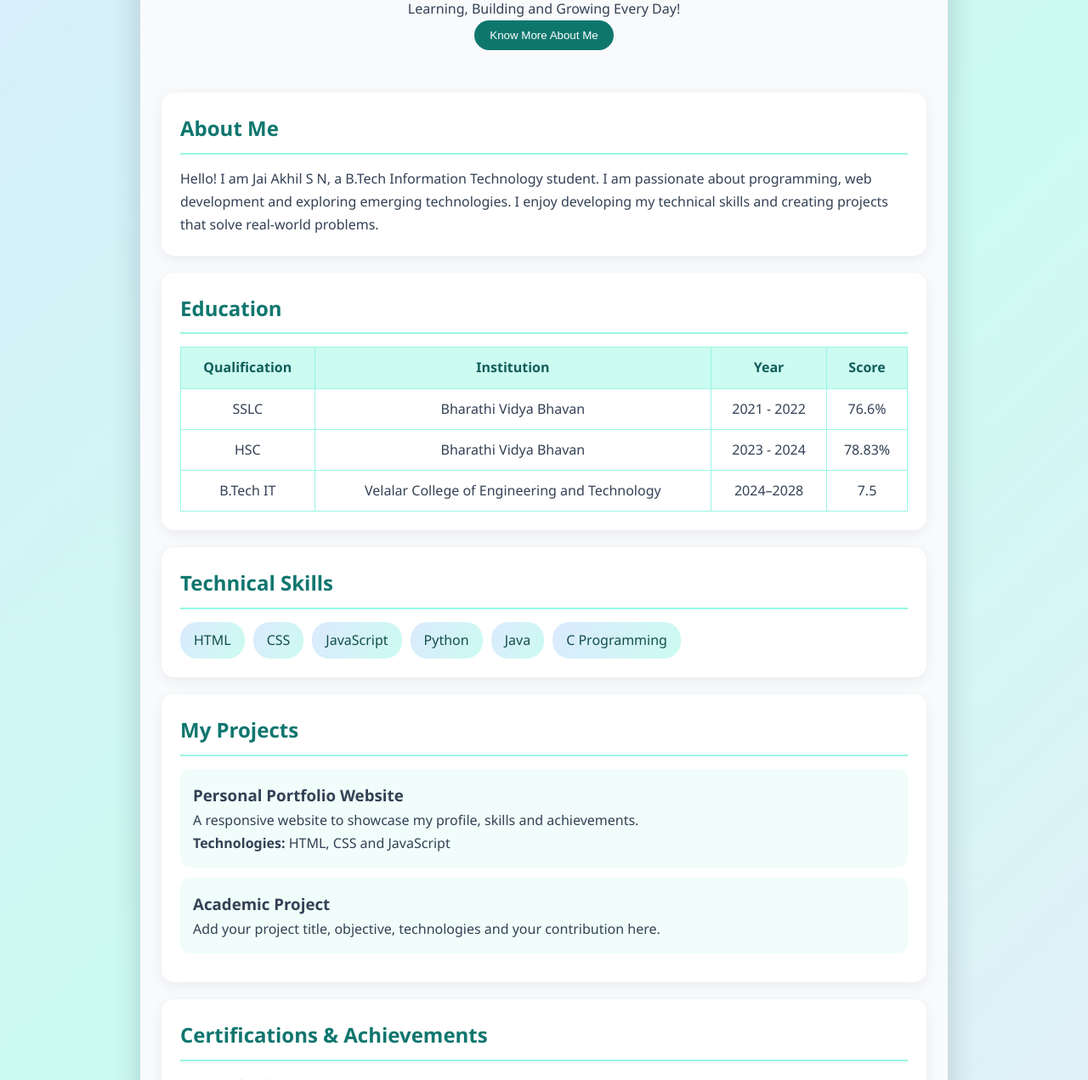
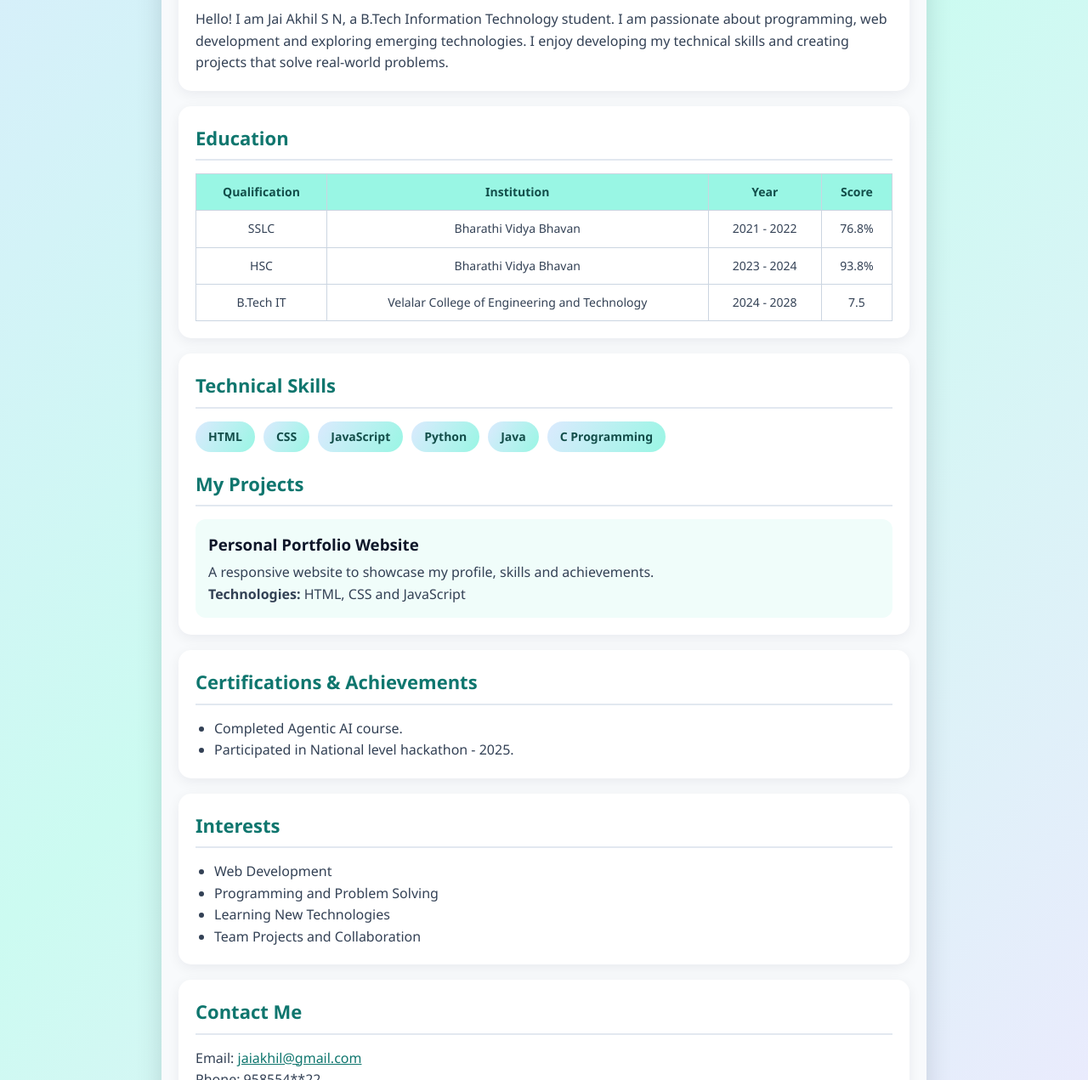
Before and after one commit to JAIAKHIL18/PORTFOLIO, a plain HTML site: page Ex-1a.html in a window 1280 px wide. Shown: the part 538-1809 px from the top of the page at 85% size. Drawn offline with Linux system fonts and the light colour scheme.

Commit message:
Update Ex-1a.html

```diff
--- a/Ex-1a.html
+++ b/Ex-1a.html
@@ -1,168 +1,249 @@
+
 <!DOCTYPE html>
 <html lang="en">
 <head>
 <meta charset="UTF-8">
 <meta name="viewport" content="width=device-width, initial-scale=1.0">
 <title>JAI AKHIL S N | Portfolio</title>
+
 <style>
 * {
-            box-sizing: border-box;
     margin: 0;
     padding: 0;
+    box-sizing: border-box;
 }
+
 body {
     font-family: 'Segoe UI', Arial, sans-serif;
     background: linear-gradient(135deg, #dbeafe, #ccfbf1, #ede9fe);
     color: #334155;
     padding: 25px;
-            line-height: 1.7;
+    line-height: 1.6;
 }
+
 .container {
-            max-width: 950px;
+    max-width: 900px;
     margin: auto;
     background: #f8fafc;
-            padding: 25px;
-            border-radius: 22px;
-            box-shadow: 0 10px 35px #0f172a30;
+    padding: 20px;
+    border-radius: 20px;
+    box-shadow: 0 10px 30px #0f172a25;
 }
+
+/* Header */
+
 header {
     background: linear-gradient(120deg, #0f172a, #0f766e);
-            color: #f8fafc;
+    color: white;
     text-align: center;
-            padding: 35px 15px;
-            border-radius: 18px;
+    padding: 25px 15px;
+    border-radius: 15px;
 }
+
 header h1 {
-            font-size: 32px;
+    font-size: 28px;
     margin-bottom: 8px;
 }
+
 nav {
     display: flex;
     justify-content: center;
     flex-wrap: wrap;
     gap: 15px;
-            margin-top: 20px;
+    margin-top: 12px;
 }
+
 nav a {
     color: white;
     text-decoration: none;
+    font-size: 14px;
     font-weight: bold;
 }
+
 nav a:hover {
     color: #99f6e4;
 }
+
+/* Profile */
+
 .profile {
     text-align: center;
-            padding: 30px 10px;
+    padding: 25px 10px;
 }
+
 .profile img {
-            width: 140px;
-            height: 140px;
+    width: 130px;
+    height: 130px;
     object-fit: cover;
     border-radius: 50%;
-            border: 5px solid #5eead4;
-            margin-bottom: 12px;
+    border: 4px solid #5eead4;
+    margin-bottom: 8px;
 }
+
 .profile h2 {
     color: #0f766e;
+    font-size: 23px;
 }
+
+.profile p {
+    font-size: 15px;
+}
+
+button {
+    background: linear-gradient(120deg, #0f766e, #115e59);
+    color: white;
+    border: none;
+    padding: 9px 20px;
+    border-radius: 20px;
+    cursor: pointer;
+    margin-top: 8px;
+}
+
+button:hover {
+    background: #134e4a;
+}
+
+/* Sections */
+
 section {
-            background: #ffffff;
-            padding: 22px;
-            margin: 20px 0;
+    background: white;
+    padding: 20px;
+    margin: 18px 0;
     border-radius: 15px;
     box-shadow: 0 4px 15px #0f172a10;
 }
+
 section h2 {
     color: #0f766e;
-            border-bottom: 2px solid #99f6e4;
-            padding-bottom: 8px;
+    font-size: 22px;
+    border-bottom: 2px solid #e2e8f0;
+    padding-bottom: 7px;
     margin-bottom: 15px;
 }
+
+/* Education */
+
 table {
     width: 100%;
     border-collapse: collapse;
     margin-top: 10px;
+    font-size: 14px;
 }
+
 th, td {
-            border: 1px solid #99f6e4;
+    border: 1px solid #cbd5e1;
     padding: 10px;
     text-align: center;
 }
+
 th {
-            background: #ccfbf1;
-            color: #115e59;
+    background: #99f6e4;
+    color: #134e4a;
 }
-        ul {
-            padding-left: 25px;
-        }
+
+/* Skills */
+
 .skills {
     display: flex;
     flex-wrap: wrap;
     gap: 10px;
 }
+
 .skills span {
-            background: linear-gradient(120deg, #dbeafe, #ccfbf1);
+    background: linear-gradient(120deg, #dbeafe, #99f6e4);
     color: #134e4a;
-            padding: 8px 16px;
+    padding: 7px 15px;
     border-radius: 20px;
+    font-size: 14px;
+    font-weight: bold;
 }
+
+/* Projects */
+
 .project {
     background: #f0fdfa;
     padding: 15px;
     border-radius: 12px;
-            margin: 12px 0;
+    margin-top: 10px;
 }
-        a {
+
+.project h3 {
+    color: #0f172a;
+    margin-bottom: 5px;
+}
+
+ul {
+    padding-left: 22px;
+}
+
+/* Contact */
+
+.contact a {
     color: #0f766e;
-        }
-        .contact a {
     overflow-wrap: anywhere;
 }
+
+/* Footer */
+
 footer {
     background: linear-gradient(120deg, #0f172a, #0f766e);
-            color: #ffffff;
+    color: white;
     text-align: center;
     padding: 18px;
     border-radius: 12px;
     margin-top: 20px;
+    font-size: 14px;
 }
-        button {
-            background: #0f766e;
-            color: white;
-            border: none;
-            padding: 10px 18px;
-            border-radius: 20px;
-            cursor: pointer;
-        }
-        button:hover {
-            background: #115e59;
-        }
+
+/* Mobile Responsive */
+
 @media (max-width: 600px) {
     body {
         padding: 10px;
     }
+
     .container {
         padding: 12px;
     }
+
     header h1 {
-                font-size: 25px;
+        font-size: 23px;
     }
+
+    nav {
+        gap: 10px;
+    }
+
+    section {
+        padding: 15px;
+    }
+
     table {
-                font-size: 12px;
+        font-size: 11px;
     }
+
     th, td {
         padding: 6px 3px;
+    }
+
+    .skills {
+        gap: 7px;
     }
 }
 </style>
 </head>
+
 <body>
+
 <div class="container">
+
+    <!-- Header -->
+
     <header>
         <h1>JAI AKHIL S N</h1>
         <p>Welcome to My Personal Portfolio</p>
         <p>B.Tech Information Technology Student</p>
+
         <nav>
             <a href="#about">About</a>
             <a href="#education">Education</a>
@@ -172,26 +253,41 @@
         </nav>
     </header>
 
+    <!-- Profile -->
+
     <div class="profile">
-        <!-- <img src="\\proglabdc\STUDENTS\IT-VCET-STUDENTS -FILES\3-IT_A\24ITR034\FSWD-34\034.jpg" alt="Jai Akhil profile photo"> -->
-         <img src="jai.jpeg">
+        <img src="jai.jpeg" alt="Jai Akhil Profile Photo">
+
         <h2>JAI AKHIL S N</h2>
         <p><b>IT Student | Aspiring Software Developer</b></p>
         <p>Learning, Building and Growing Every Day!</p>
-        <button onclick="showMessage()">Know More About Me</button>
+
+        <button onclick="showMessage()">
+            View More About Me
+        </button>
+
         <p id="message"></p>
     </div>
 
+    <!-- About -->
+
     <section id="about">
         <h2>About Me</h2>
-        <p>Hello! I am Jai Akhil S N, a B.Tech Information Technology student.
-        I am passionate about programming, web development and exploring
-        emerging technologies. I enjoy developing my technical skills and
-        creating projects that solve real-world problems.</p>
+
+        <p>
+            Hello! I am Jai Akhil S N, a B.Tech Information Technology
+            student. I am passionate about programming, web development
+            and exploring emerging technologies. I enjoy developing
+            my technical skills and creating projects that solve
+            real-world problems.
+        </p>
     </section>
+
+    <!-- Education -->
 
     <section id="education">
         <h2>Education</h2>
+
         <table>
             <tr>
                 <th>Qualification</th>
@@ -199,29 +295,35 @@
                 <th>Year</th>
                 <th>Score</th>
             </tr>
+
             <tr>
                 <td>SSLC</td>
                 <td>Bharathi Vidya Bhavan</td>
                 <td>2021 - 2022</td>
-                <td>76.6% </td>
+                <td>76.8%</td>
             </tr>
+
             <tr>
                 <td>HSC</td>
                 <td>Bharathi Vidya Bhavan</td>
                 <td>2023 - 2024</td>
-                <td>78.83%</td>
+                <td>93.8%</td>
             </tr>
+
             <tr>
                 <td>B.Tech IT</td>
                 <td>Velalar College of Engineering and Technology</td>
-                <td>2024–2028</td>
+                <td>2024 - 2028</td>
                 <td>7.5</td>
             </tr>
         </table>
     </section>
 
+    <!-- Skills -->
+
     <section id="skills">
         <h2>Technical Skills</h2>
+
         <div class="skills">
             <span>HTML</span>
             <span>CSS</span>
@@ -230,31 +332,43 @@
             <span>Java</span>
             <span>C Programming</span>
         </div>
-    </section>
 
-    <section id="projects">
-        <h2>My Projects</h2>
+        <!-- Projects -->
+
+        <h2 id="projects" style="margin-top: 20px;">
+            My Projects
+        </h2>
+
         <div class="project">
             <h3>Personal Portfolio Website</h3>
-            <p>A responsive website to showcase my profile, skills and achievements.</p>
-            <p><b>Technologies:</b> HTML, CSS and JavaScript</p>
-        </div>
-        <div class="project">
-            <h3>Academic Project</h3>
-            <p>Add your project title, objective, technologies and your contribution here.</p>
+
+            <p>
+                A responsive website to showcase my profile,
+                skills and achievements.
+            </p>
+
+            <p>
+                <b>Technologies:</b> HTML, CSS and JavaScript
+            </p>
         </div>
     </section>
 
+    <!-- Certifications -->
+
     <section id="certificates">
         <h2>Certifications & Achievements</h2>
+
         <ul>
-            <li>Completed Agentic AI course</li>
-            <li>Participated in National level hackathon-2025</li>
+            <li>Completed Agentic AI course.</li>
+            <li>Participated in National level hackathon - 2025.</li>
         </ul>
     </section>
 
+    <!-- Interests -->
+
     <section id="interests">
         <h2>Interests</h2>
+
         <ul>
             <li>Web Development</li>
             <li>Programming and Problem Solving</li>
@@ -263,18 +377,28 @@
         </ul>
     </section>
 
+    <!-- Contact -->
+
     <section id="contact" class="contact">
         <h2>Contact Me</h2>
-        <p>Email: <a href="jaiakhil@gmail.com">jaiakhil@gmail.com</a></p>
-        <p>Phone: 958547**22</p>
-        <p>LinkedIn: <a href="https://www.linkedin.com/" target="_blank" rel="noopener noreferrer">My LinkedIn Profile</a></p>
-        <p>GitHub: <a href="https://github.com/" target="_blank" rel="noopener noreferrer">My GitHub Profile</a></p>
+
+        <p>
+            Email:
+            <a href="mailto:jaiakhil@gmail.com">
+                jaiakhil@gmail.com
+            </a>
+        </p>
+
+        <p>Phone: 958554**22</p>
     </section>
 
+    <!-- Footer -->
+
     <footer>
-        <p>© 2026 JAI AKHIL S N | Student Portfolio</p>
+        <p>© 2025 JAI AKHIL S N | Student Portfolio</p>
         <p>Designed with creativity and passion.</p>
     </footer>
+
 </div>
 
 <script>
@@ -283,5 +407,6 @@
         "Thank you for visiting! I am excited to learn, innovate and grow.";
 }
 </script>
+
 </body>
 </html>
```
Lines whose indentation alone changed are shown as unchanged.
